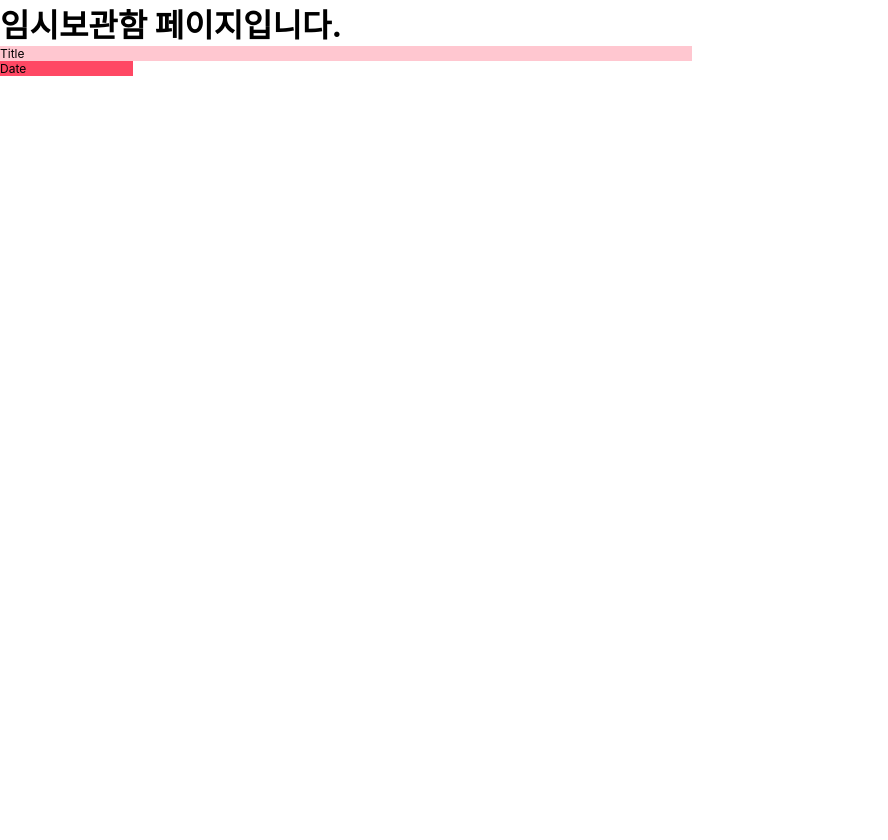
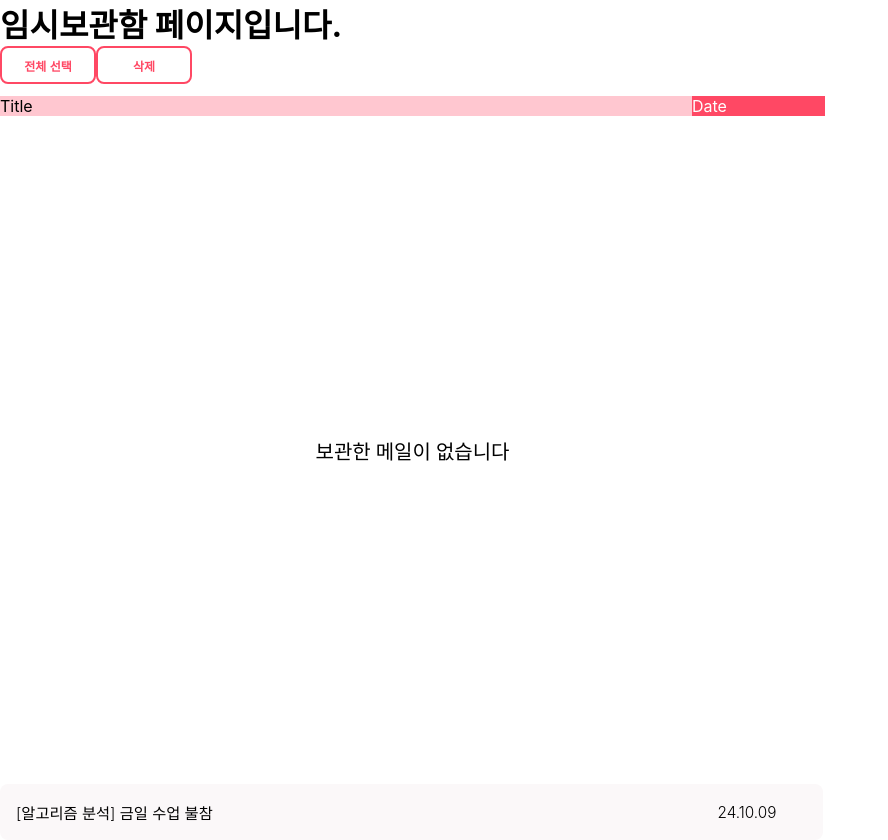
Before and after one commit to Team-G25/frontend, a React (Vite) app: page /mailTemporary in a window 1280 px wide. Shown: the top 840 px of the page, without its empty margins (0-888 px from the left). Before the commit the page ends 800 px from the top, so only its background shows below. Built offline with nearby package versions, Linux system fonts and the light colour scheme; a web font is replaced by a local one.

Commit message:
[feat] 임시메일보관함 컴포넌트 구현

```diff
--- /dev/null
+++ b/src/pages/mailTemporary/components/common/bottom/bottom1.jsx
@@ -0,0 +1,11 @@
+//보관한 메일이 없을 때 뜨는 문구
+import { BottomContainer } from "./index.style";
+const Bottom1 = () => {
+    return(
+        <>
+            <BottomContainer>보관한 메일이 없습니다</BottomContainer>
+        </>
+    );
+};
+
+export default Bottom1;
--- /dev/null
+++ b/src/pages/mailTemporary/components/common/bottom/index.style.js
@@ -0,0 +1,19 @@
+import styled from "styled-components";
+import theme from "@/styles/theme";
+
+export const BottomContainer = styled.div`
+    display: flex;
+    align-items:center;
+    justify-content: center;
+
+    width: 825px;
+    height: 668px;
+    position: relative;
+
+    font-family: ${theme.font.family.basic};
+    font-size: ${theme.font.size.large};
+    color: ${theme.colors.black1};
+    text-align: center;
+
+    user-select: none;
+`;
--- /dev/null
+++ b/src/pages/mailTemporary/components/common/mailButton/index.style.js
@@ -0,0 +1,46 @@
+import styled from "styled-components";
+import theme from "@/styles/theme";
+
+export const StyledFrame = styled.div`
+    width: 823px;
+    height: 56px;
+    background-color: ${({ $isSelected}) =>
+        $isSelected? theme.colors.gray1 : theme.colors.white1};
+    cursor: pointer;
+    user-select: none;
+    display: flex;
+    align-items: center;
+    padding: 0 16px;
+
+    border-radius: 8px;
+    box-sizing: border-box;
+    transition: background-color 0.2s ease;
+`;
+
+export const StyledGroup = styled.div`
+    display: flex;
+    justify-content: space-between;
+    align-items: center;
+    width: 100%;
+`;
+
+export const MailTitle = styled.div`
+    color: ${theme.colors.black1};
+    font-family: ${theme.font.family};
+    font-size: 15.3px;
+    font-weight: 300;
+    overflow: hidden;
+    white-space: nowrap;
+    text-overflow: ellipsis;
+    max-width: 600px;
+`;
+
+export const MailDate = styled.div`
+    color: ${theme.colors.black1};
+    font-family: ${theme.font.family};
+    font-size: 15.3px;
+    font-weight: 300;
+    text-align: center;
+    width: 120px;
+    flex-shrink: 0;
+`;
--- /dev/null
+++ b/src/pages/mailTemporary/components/common/mailButton/mailButton.jsx
@@ -0,0 +1,29 @@
+import { useState } from "react";
+import { StyledFrame, StyledGroup, MailDate, MailTitle } from "./index.style";
+
+const MailButton = () => {
+    const [selected, setSelected] = useState(null);
+
+    const handleClick = (type) => {
+        if (selected === type){
+            setSelected(null);
+        }else{
+        setSelected(type);
+        }
+        console.log("클릭됨")
+    }
+
+    return(
+        <StyledFrame
+            $isSelected={selected === '메일'}
+            onClick={() => handleClick('메일')}
+        >
+            <StyledGroup>
+                <MailTitle>[알고리즘 분석] 금일 수업 불참</MailTitle>
+                <MailDate>24.10.09</MailDate>
+            </StyledGroup>
+        </StyledFrame>
+    );
+};
+
+export default MailButton;
--- a/src/pages/mailTemporary/components/common/top/index.style.js
+++ b/src/pages/mailTemporary/components/common/top/index.style.js
@@ -2,31 +2,33 @@ import styled from "styled-components";
 import theme from "@/styles/theme";
 
 export const TopContainer = styled.div`
+    display: flex;
+    justify-content: left;
     position: relative
     height: 27px;
-    weight: 825px;
+    width: 825px;
+    user-select: none;
 `;
 
 export const TitleFrame = styled.div`
     left: 0;
     top: 0;
     width: 692px;
-    postion: absoulte;
+    postion: absolute;
     background-color: ${theme.colors.pink_hover};
 
     font-family: ${theme.font.basic};
-    font-size: ${theme.font.size.small};
-    font-color: ${theme.colors.black1};
+    font-size: ${theme.font.size.medium};
+    color: ${theme.colors.black1};
 `;
 
 export const DateFrame = styled.div`
     left: 0;
     top: 0;
     width: 133px;
-    postion: absoulte;
     background-color: ${theme.colors.red};
 
     font-family: ${theme.font.basic};
-    font-size: ${theme.font.size.small};
-    font-color: ${theme.colors.black1};
+    font-size: ${theme.font.size.medium};
+    color: ${theme.colors.white};
 `;
--- /dev/null
+++ b/src/pages/mailTemporary/components/common/topButton/index.style.js
@@ -0,0 +1,34 @@
+import styled from "styled-components";
+import theme from "@/styles/theme";
+
+export const ButtonContainer = styled.div`
+    display: flex;
+    jsutify-content: space-between;
+    width: 825px;
+    height: 50px;
+`;
+
+export const StyledButton = styled.button`
+    display: flex;
+    align-items: center;
+    justify-content: center;
+
+    width: 96px;
+    height: 38px;
+
+    border: ${({$isSelected}) =>
+        $isSelected? 'none' : `2px solid ${theme.colors.red}`};
+    border-radius: 8px;
+    background-color: ${({ $isSelected}) =>
+        $isSelected? theme.colors.red : theme.colors.white};
+    font-family : ${theme.font.family};
+    font-size: ${theme.font.size.small};
+    font-weight: ${theme.font.weight.bold};
+    color: ${({$isSelected}) =>
+        $isSelected? theme.colors.white : theme.colors.red};
+
+    &:hover {
+        background-color: ${theme.colors.red_hover};
+        color: ${theme.colors.white};
+    }
+`;
--- /dev/null
+++ b/src/pages/mailTemporary/components/common/topButton/topButton.jsx
@@ -0,0 +1,31 @@
+import { useState } from "react";
+import { ButtonContainer, StyledButton } from "./index.style";
+
+const TopButton = () => {
+    const [selected, setSelected] = useState(null);
+
+    const handleClick = (type) => {
+        setSelected(type);
+        if(type=='전체선택'){
+            alert("전체 선택 누르셨습니다.")
+        }else if(type=='삭제'){
+            alert("삭제 누르셨습니다.")
+        }
+    }
+    return(
+        <ButtonContainer>
+            <StyledButton
+                $isSelected={selected === '전체선택'}
+                onClick={() => handleClick('전체선택')}>
+                전체 선택
+            </StyledButton>
+            <StyledButton
+                $isSelected={selected === '삭제'}
+                onClick={() => handleClick('삭제')}>
+                삭제
+            </StyledButton>
+        </ButtonContainer>
+    );
+};
+
+export default TopButton;
--- a/src/pages/mailTemporary/index.style.js
+++ b/src/pages/mailTemporary/index.style.js
@@ -1,2 +1,8 @@
 import styled from "styled-components";
 import theme from "@/styles/theme";
+
+export const PageContainer = styled.div`
+    display: flex;
+    width: 100%;
+    height: 100vh;
+`;
--- a/src/pages/mailTemporary/mailTemporary.jsx
+++ b/src/pages/mailTemporary/mailTemporary.jsx
@@ -1,11 +1,17 @@
 //임시보관함 페이지입니다.
+import TopButton from "./components/common/topButton/topButton";
 import Top from "./components/common/top/Top";
+import Bottom1 from "./components/common/bottom/bottom1";
+import MailButton from "./components/common/mailButton/mailButton";
 
 const MailTemporary = () => {
     return(
         <>
             <h1>임시보관함 페이지입니다.</h1>
+            <TopButton />
             <Top />
+            <Bottom1 />
+            <MailButton />
         </>
     );
 };
```
